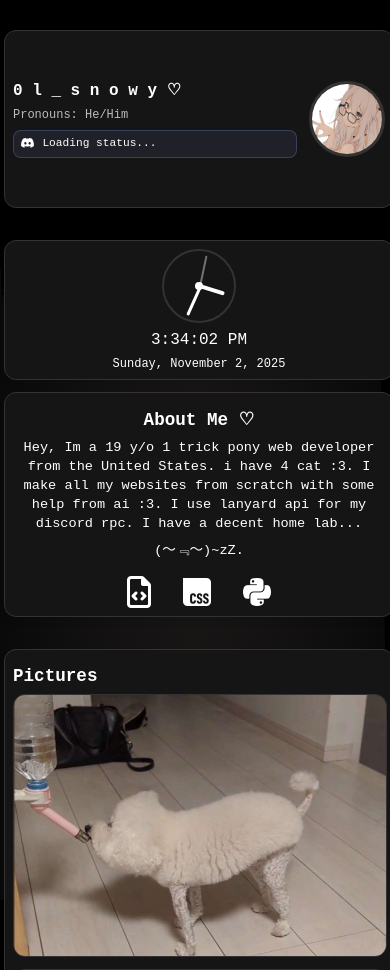
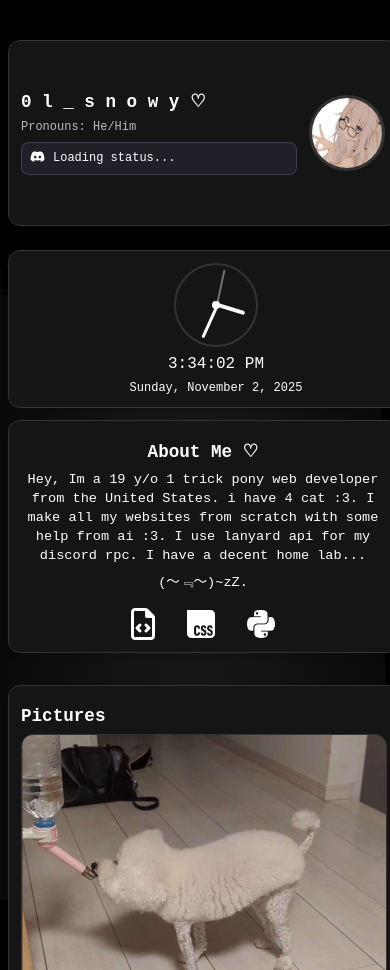
Before and after one commit to 01snowy/Snowy-webistes, a Jekyll site: the page aboutme.html, which Jekyll copies as it is, in a window 390 px wide. Shown: the top 970 px of the page. Built offline with Jekyll 4.4.1, drawn with Linux system fonts in a browser that asks for light colours; nearby versions of some CDN libraries; grey boxes are pictures that could not be loaded.

Commit message:
Update aboutme.html

```diff
--- a/aboutme.html
+++ b/aboutme.html
@@ -33,20 +33,18 @@
             width: 100%;
             max-width: 1200px;
             margin: 2rem auto;
-            padding: 0 2rem;
+            padding: 0 1rem;
             display: flex;
             flex-direction: column;
-            gap: 2rem;
-            margin-top: 100px;  /* Increased top margin */
-            position: relative;
-            z-index: 1;
+            gap: 1.5rem;
+            margin-top: 80px;
         }
 
         /* Top Row Styles */
         .top-row {
             display: grid;
-            grid-template-columns: 2fr 1fr;
-            gap: 2rem;
+            grid-template-columns: minmax(300px, 2fr) minmax(200px, 1fr);
+            gap: 1.5rem;
         }
 
         .module {
@@ -180,8 +178,8 @@
 
         .pictures-grid {
             display: grid;
-            grid-template-columns: repeat(auto-fill, minmax(300px, 1fr));
-            gap: 2rem;
+            grid-template-columns: repeat(auto-fit, minmax(250px, 1fr));
+            gap: 1.5rem;
         }
 
         .picture-container {
@@ -310,17 +308,19 @@
                 grid-template-columns: 1fr;
             }
 
-            .pictures-grid {
-                grid-template-columns: repeat(auto-fill, minmax(250px, 1fr));
+            .clock-module {
+                max-width: 400px;
+                margin: 0 auto;
+                width: 100%;
             }
         }
 
         @media (max-width: 768px) {
             /* Update container margins and padding for mobile */
             .container {
-                padding: 0 0.5rem;
-                margin: 0.5rem auto;
-                margin-top: 40px;
+                padding: 0 0.75rem;
+                margin: 1rem auto;
+                margin-top: 60px;
                 gap: 1rem;
             }
 
@@ -407,31 +407,13 @@
         /* Additional adjustments for very small screens */
         @media (max-width: 480px) {
             .container {
-                margin-top: 30px;
-                padding: 0 0.25rem;
+                padding: 0 0.5rem;
+                margin-top: 40px;
                 gap: 0.75rem;
             }
 
-            .module {
-                padding: 0.5rem;
-            }
-
-            .profile-info h1 {
-                font-size: 1rem;
-            }
-
-            .analog-clock {
-                width: 70px;
-                height: 70px;
-            }
-
-            .discord-status {
-                padding: 0.4rem;
-                font-size: 0.7rem;  /* Even smaller for very small screens */
-            }
-
-            #discord-status-text {
-                font-size: 0.7rem;
+            .pictures-grid {
+                grid-template-columns: 1fr;
             }
         }
     </style>
```
